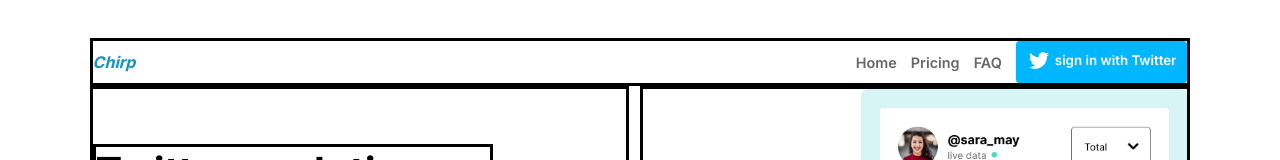
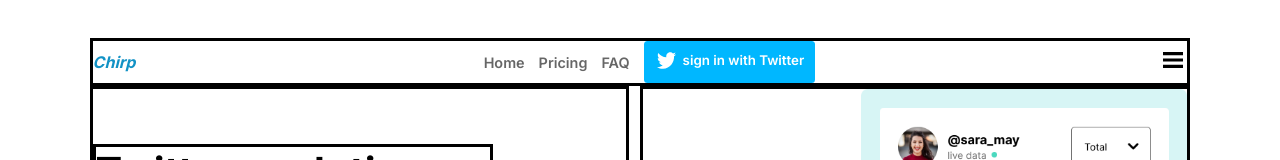
Before and after one commit to sansiil/Chirp, a plain HTML site: page index.html in a window 1280 px wide. Shown: the top 160 px of the page. Drawn offline with Linux system fonts and the light colour scheme.

Commit message:
ham added

```diff
--- a/index.html
+++ b/index.html
@@ -27,6 +27,9 @@
                         </a>
                 </ul>
             </nav>
+            <div id="ham">
+                <img src="Assets/Hamburger Menu.svg" alt="" srcset="">
+            </div>
 
     </header>
     <section class="pink df sb">
```
